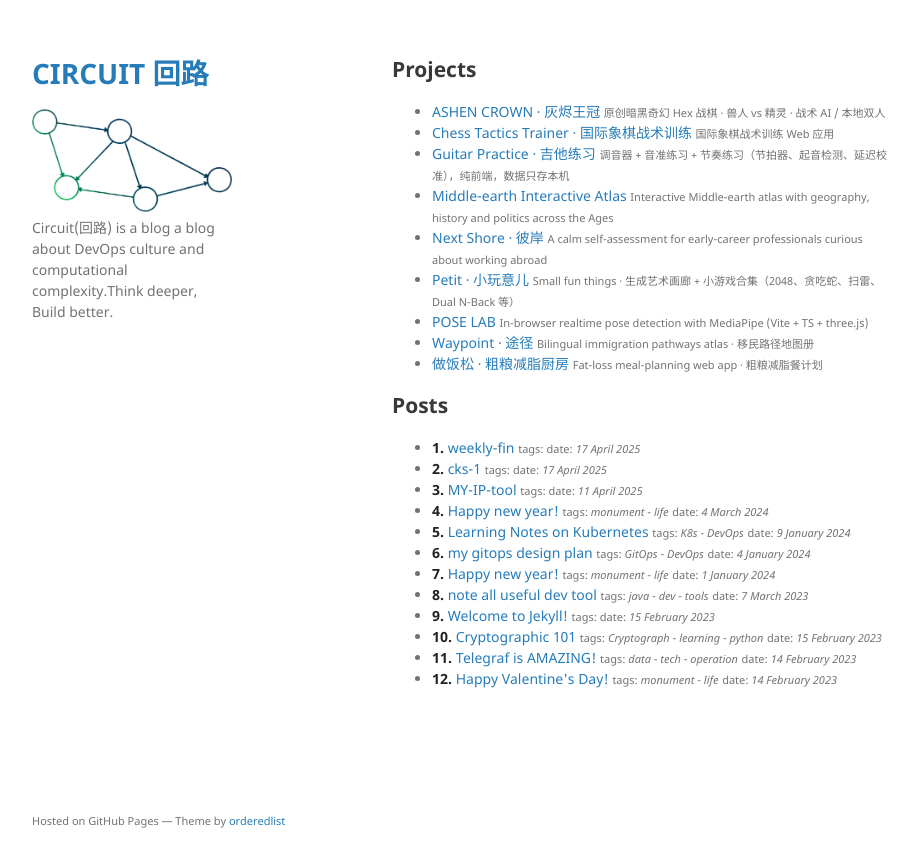
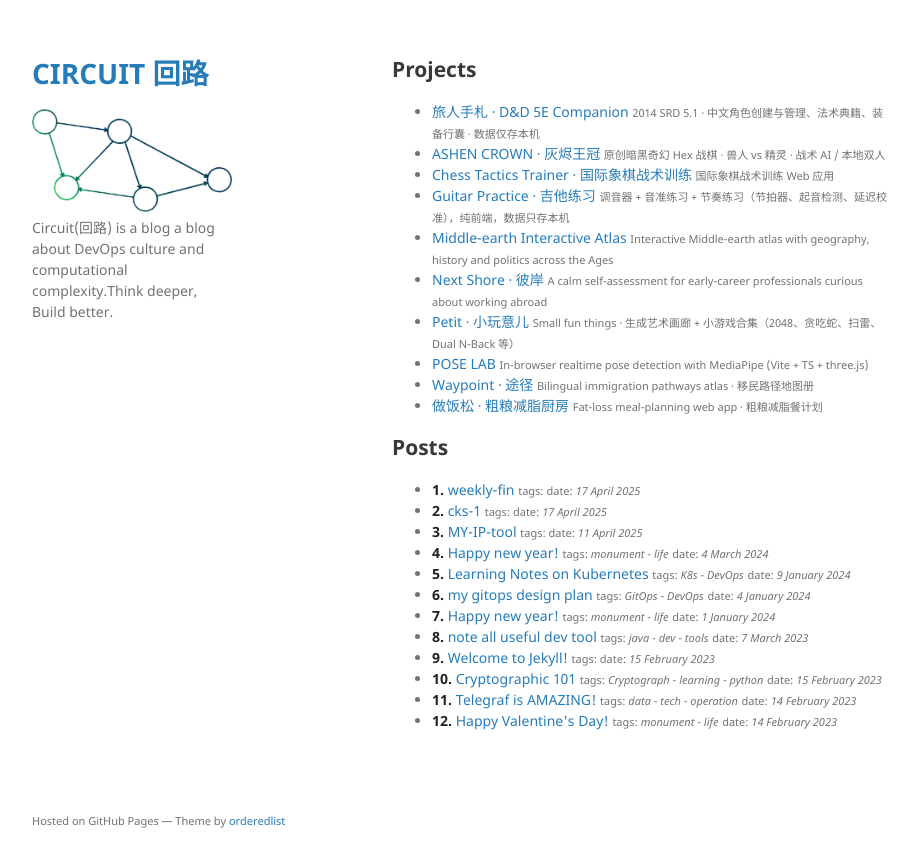
Before and after one commit to grot666/grot666.github.io, a Jekyll site: the page built from index.md, in a window 1280 px wide. Shown: the top 867 px of the page, without its empty margins (178-1096 px from the left). Built offline with Jekyll 4.4.1, drawn with Linux system fonts in a browser that asks for light colours.

Commit message:
docs: index the D&D 5e companion project

```diff
--- a/index.md
+++ b/index.md
@@ -5,6 +5,7 @@ layout: default
 <h2>Projects</h2>
 
 <ul>
+  <li><a href="/dnd-companion/">旅人手札 · D&amp;D 5E Companion</a> <small>2014 SRD 5.1 · 中文角色创建与管理、法术典籍、装备行囊 · 数据仅存本机</small></li>
   <li><a href="/ashen-crown/">ASHEN CROWN · 灰烬王冠</a> <small>原创暗黑奇幻 Hex 战棋 · 兽人 vs 精灵 · 战术 AI / 本地双人</small></li>
   <li><a href="/chess-tactics-trainer/">Chess Tactics Trainer · 国际象棋战术训练</a> <small>国际象棋战术训练 Web 应用</small></li>
   <li><a href="/guitar-practice/">Guitar Practice · 吉他练习</a> <small>调音器 + 音准练习 + 节奏练习（节拍器、起音检测、延迟校准），纯前端，数据只存本机</small></li>
```
